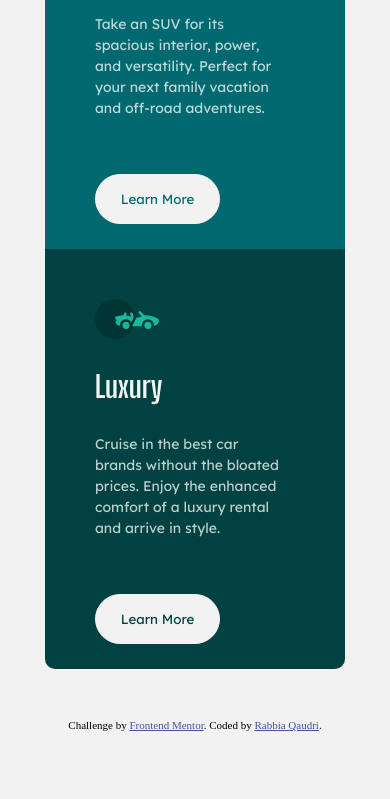
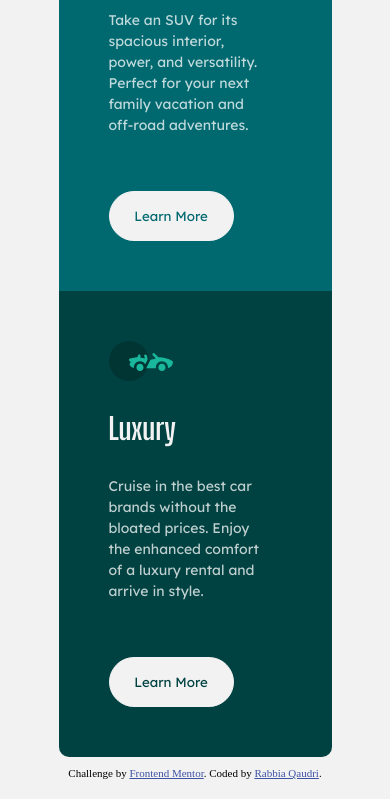
Before and after one commit to syedarabbia/3-Column-Preview-Card, a plain HTML site: page index.html in a window 390 px wide. Shown: the part 661-1460 px from the top of the page. Before the commit the page ends 1412 px from the top, so only its background shows below. Drawn offline with Linux system fonts and the light colour scheme.

Commit message:
Update style.css

```diff
--- a/style.css
+++ b/style.css
@@ -98,30 +98,27 @@ button:hover {
         margin: 0px;
     }
     .container {
+        margin: auto;
+        grid-template-columns: 1fr;
         display: flex;
         flex-direction: column;
         justify-content: center;
         align-items: center;
-        width: 300px;
-        margin: 50px 100px;
-        margin-top: 70px;
+        min-width: 200px;
+        margin-top: 20px;
 
     }
     .box1 {
-    height: 320px;
     border-top-right-radius: 10px;
     border-bottom-left-radius: 0px;
 }
-    .box2 {
-        height: 320px;
-    }
     .box3 {
-        height: 320px;
         border-top-right-radius: 0px;
         border-bottom-left-radius: 10px;
     }
 .attribution {
     text-align: center;
     margin-bottom: 20px;
+    margin-top: 10px;
 }
 }
```
